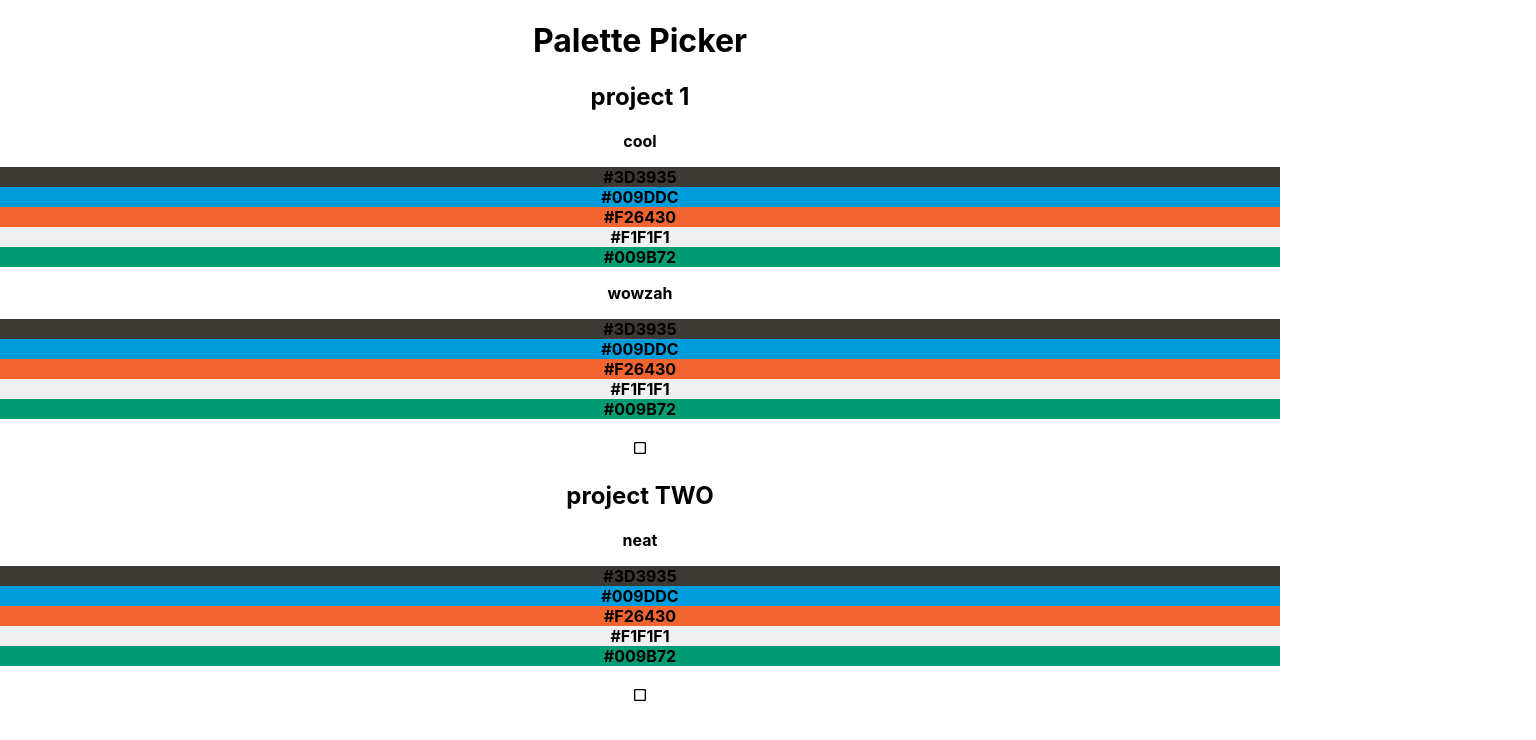
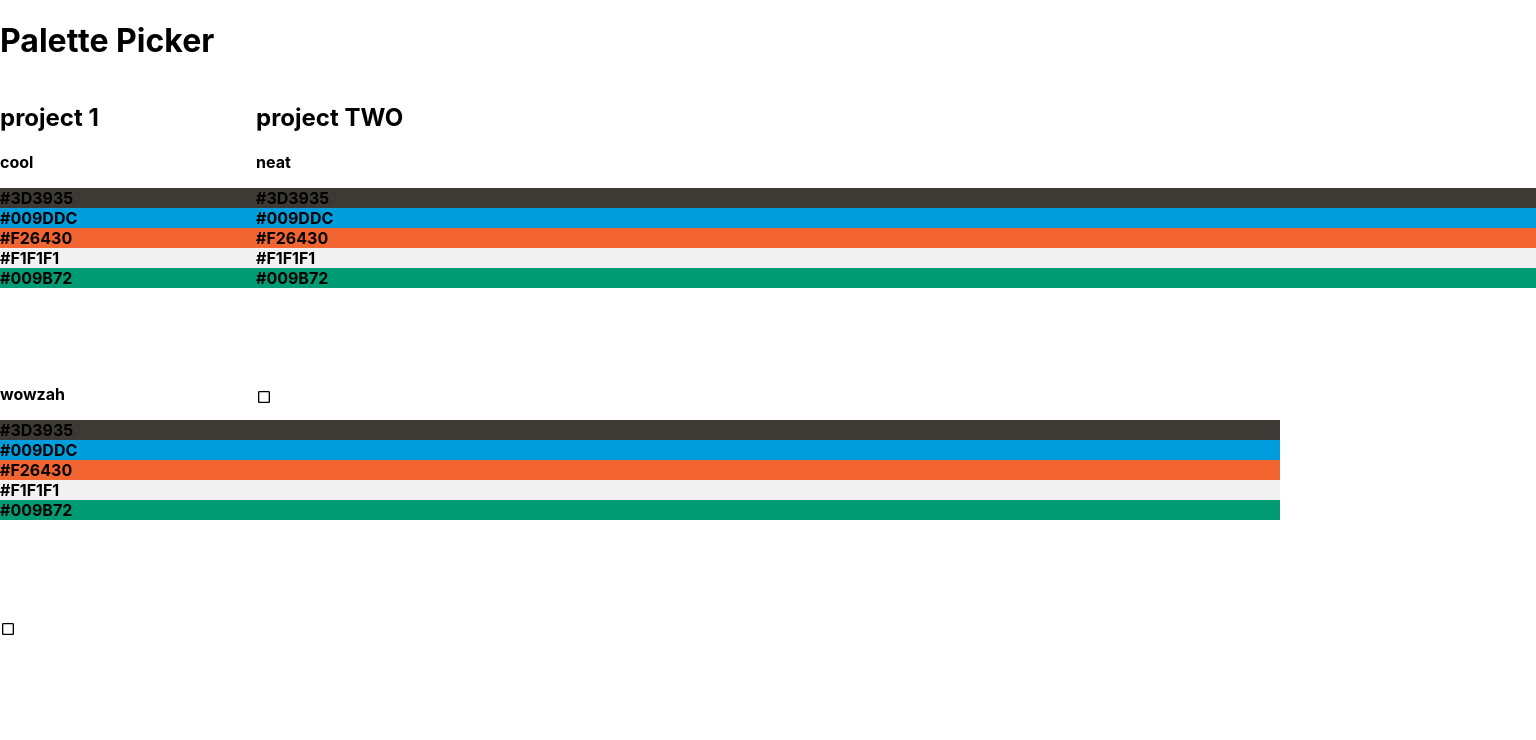
Before and after one commit to vr-je-palette-picker/palette-picker-front-end, a React (Create React App) app: page /projects in a window 1280 px wide. Shown: the top 740 px of the page, 1536 px wide, since content can reach past the window. Built offline with nearby package versions, Linux system fonts and the light colour scheme.

Commit message:
Move ProjectContainer mapping logic out of render method

```diff
--- a/src/Components/App/App.js
+++ b/src/Components/App/App.js
@@ -1,5 +1,5 @@
 import React, { Component } from 'react';
-import { Route } from 'react-router-dom';
+import { Route, Switch } from 'react-router-dom';
 import Nav from '../Nav/Nav.js';
 import HomeNav from '../HomeNav/HomeNav.js';
 import ProjectNav from '../ProjectNav/ProjectNav.js';
@@ -12,7 +12,6 @@ class App extends Component {
     super();
     this.state = {
       hexCodes: [],
-      // projects: []
       projects: [
         {
           project_name: 'project 1',
@@ -65,13 +64,16 @@ class App extends Component {
     this.setState({ hexCodes });
   };
 
+  createProjectContainers = () => {
+    return this.state.projects.map((project, index) => {
+      return <ProjectContainer key={index} project={project} />;
+    });
+  };
+
   render() {
-    const projects = this.state.projects.map(project => {
-      return <ProjectContainer project={project} />;
-    });
-
     return (
       <div className='App'>
+        <Switch>
           <Route
             exact
             path='/'
@@ -90,12 +92,13 @@ class App extends Component {
             render={() => (
               <>
                 <Nav>
-                <ProjectNav />
+                  <ProjectNav projects={this.state.projects} />
                 </Nav>
-              <Container hexCodes={projects} />
+                <Container hexCodes={this.createProjectContainers()} />
               </>
             )}
           />
+        </Switch>
       </div>
     );
   }
--- a/src/Components/App/App.scss
+++ b/src/Components/App/App.scss
@@ -1,22 +1,4 @@
 .App {
-  text-align: center;
+  height: 100vh;
+  width: 100vw;
 }
-
-.App-logo {
-  height: 40vmin;
-}
-
-.App-header {
-  background-color: #282c34;
-  min-height: 100vh;
-  display: flex;
-  flex-direction: column;
-  align-items: center;
-  justify-content: center;
-  font-size: calc(10px + 2vmin);
-  color: white;
-}
-
-.App-link {
-  color: #09d3ac;
-}
--- a/src/Components/ColorCard/ColorCard.scss
+++ b/src/Components/ColorCard/ColorCard.scss
@@ -0,0 +1,4 @@
+.ColorCard {
+  height: 100vh;
+  width: 20vw;
+}
--- a/src/Components/Container/Container.js
+++ b/src/Components/Container/Container.js
@@ -1,9 +1,10 @@
 import React from 'react';
 import ColorCard from './../ColorCard/ColorCard.js';
+import './Container.scss';
 
 const Container = ({ hexCodes }) => {
-  const colorCards = hexCodes.map(hex => {
-    return <ColorCard hex={hex} />;
+  const colorCards = hexCodes.map((hex, index) => {
+    return <ColorCard key={index} hex={hex} />;
   });
 
   return (
--- a/src/Components/Container/Container.scss
+++ b/src/Components/Container/Container.scss
@@ -0,0 +1,9 @@
+.Container {
+  display: flex;
+  height: 80vh;
+  width: 100vw;
+}
+
+.Container__section {
+  display: flex;
+}
--- a/src/Components/PaletteCard/PaletteCard.js
+++ b/src/Components/PaletteCard/PaletteCard.js
@@ -1,4 +1,5 @@
 import React from 'react';
+import './PaletteCard.scss'
 
 const PaletteCard = ({ palette }) => {
   return (
--- a/src/Components/PaletteCard/PaletteCard.scss
+++ b/src/Components/PaletteCard/PaletteCard.scss
@@ -0,0 +1,4 @@
+.PaletteCard {
+  height: 27vh;
+  width: 100vw;
+}
--- a/src/Components/ProjectContainer/ProjectContainer.js
+++ b/src/Components/ProjectContainer/ProjectContainer.js
@@ -2,15 +2,15 @@ import React from 'react';
 import PaletteCard from './../PaletteCard/PaletteCard.js';
 
 const ProjectContainer = ({ project }) => {
-  const paletteCards = project.palettes.map(palette => {
-    return <PaletteCard palette={palette} />;
+  const paletteCards = project.palettes.map((palette, index) => {
+    return <PaletteCard key={index} palette={palette} />;
   });
   return (
     <section className='ProjectContainer'>
       <h2 className='ProjectContainer__h2--project-name'>
         {project.project_name}
       </h2>
-      {paletteCards}
+      <section className='ProjectContainer__section'>{paletteCards}</section>
     </section>
   );
 };
--- a/src/Components/ProjectContainer/ProjectContainer.scss
+++ b/src/Components/ProjectContainer/ProjectContainer.scss
@@ -0,0 +1,4 @@
+.ProjectContainer {
+  height: 20vh;
+  width: 100vw;
+}
--- a/src/Components/ProjectNav/ProjectNav.js
+++ b/src/Components/ProjectNav/ProjectNav.js
@@ -2,12 +2,20 @@ import React, { Component } from 'react';
 import './ProjectNav.scss';
 
 export class ProjectNav extends Component {
+  createProjectSelectOptions = () => {
+    const { projects } = this.props;
+    let options = projects.map((project, index) => {
+      return <option key={index} value={project.project_name}></option>;
+    });
+    return options;
+  };
+
   render() {
     return (
       <div className='ProjectNav'>
         <button className='ProjectNav__button--new-project'>New Project</button>
         <select className='ProjectNav__select--project'>
-          {/* map through projects in state */}
+          {this.createProjectSelectOptions()}
         </select>
       </div>
     );
```
Lines whose indentation alone changed are shown as unchanged.
